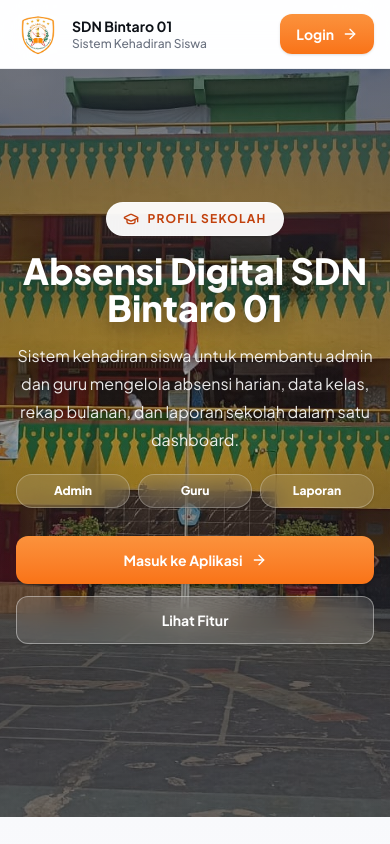
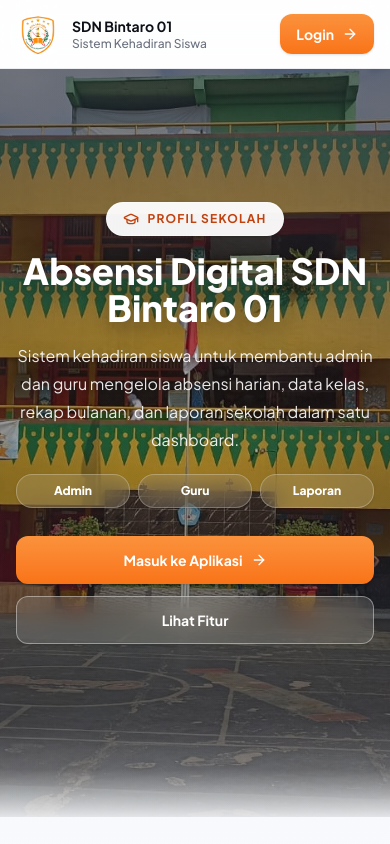
Before and after one commit to rhmatzeka/AppAbsensiSDN1Bintaro, a Next.js app: page / in a window 390 px wide. Shown: the top 844 px of the page. Built offline with nearby package versions, Linux system fonts and the light colour scheme.

Commit message:
Add subtle mobile hero transition

```diff
--- a/app/page.tsx
+++ b/app/page.tsx
@@ -80,7 +80,7 @@
         />
         <div className="absolute inset-0 -z-10 bg-[linear-gradient(180deg,rgba(8,13,23,0.34)_0%,rgba(8,13,23,0.28)_48%,rgba(8,13,23,0.42)_82%,rgba(8,13,23,0.24)_100%)] sm:bg-[linear-gradient(180deg,rgba(8,13,23,0.34)_0%,rgba(8,13,23,0.28)_48%,rgba(8,13,23,0.42)_82%,rgba(248,249,252,0.30)_100%)]" />
         <div className="absolute inset-0 -z-10 bg-[radial-gradient(circle_at_center,rgba(15,23,42,0.02)_0%,rgba(15,23,42,0.34)_88%)]" />
-        <div className="pointer-events-none absolute inset-x-0 bottom-0 z-0 hidden h-28 bg-gradient-to-b from-transparent via-[#F8F9FC]/35 to-[#F8F9FC] sm:block" />
+        <div className="pointer-events-none absolute inset-x-0 bottom-0 z-0 h-24 bg-gradient-to-b from-transparent via-[#F8F9FC]/20 to-[#F8F9FC]/88 sm:h-28 sm:via-[#F8F9FC]/35 sm:to-[#F8F9FC]" />
         <div className="relative z-10 mx-auto flex min-h-[calc(100svh-96px)] max-w-7xl items-center justify-center px-4 pb-20 pt-10 sm:px-6 lg:px-8 lg:pb-24 lg:pt-12">
           <div className="mx-auto flex max-w-5xl flex-col items-center text-center">
             <div className="mb-4 inline-flex items-center gap-2 rounded-full border border-white/35 bg-white/95 px-4 py-2 text-xs font-bold uppercase tracking-widest text-orange-700 shadow-sm">
```
